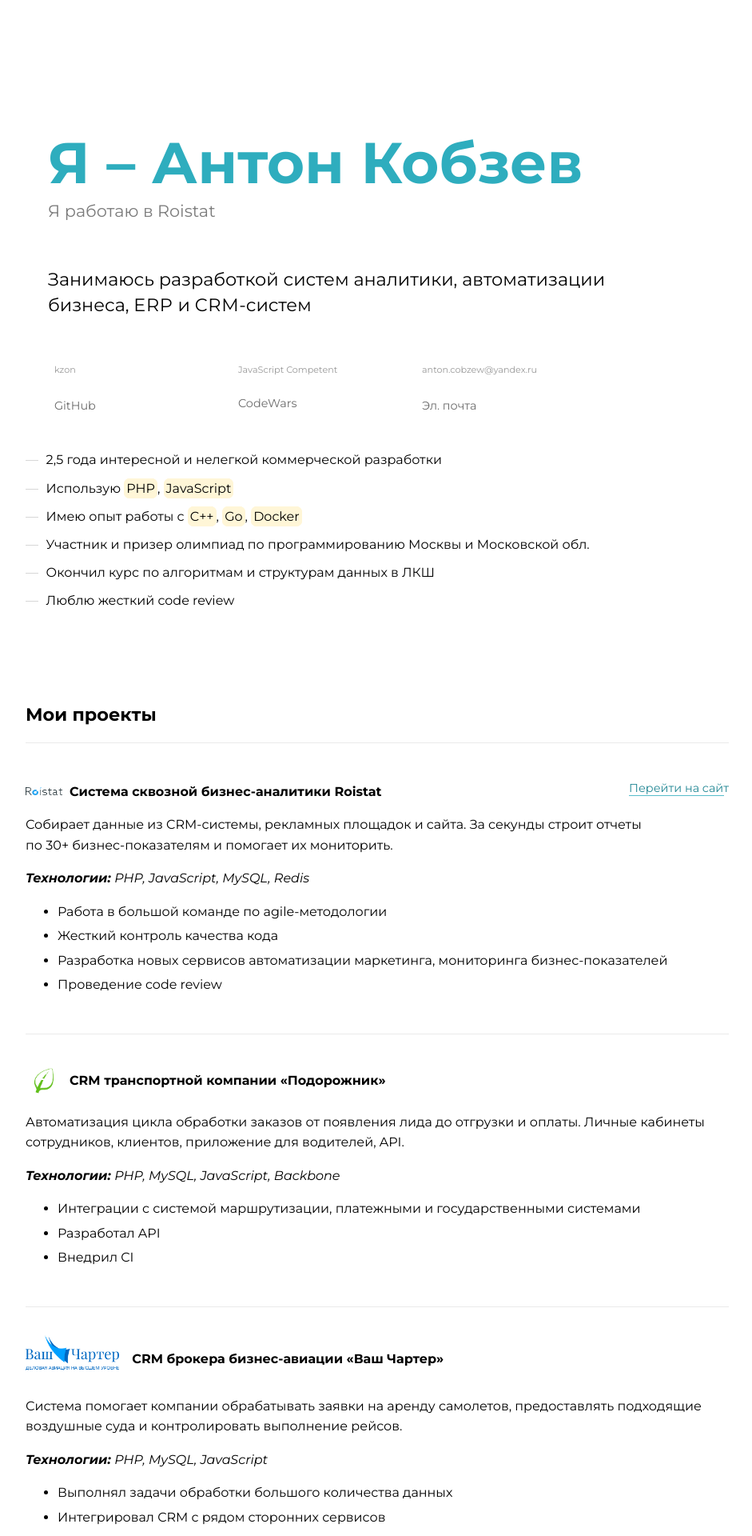
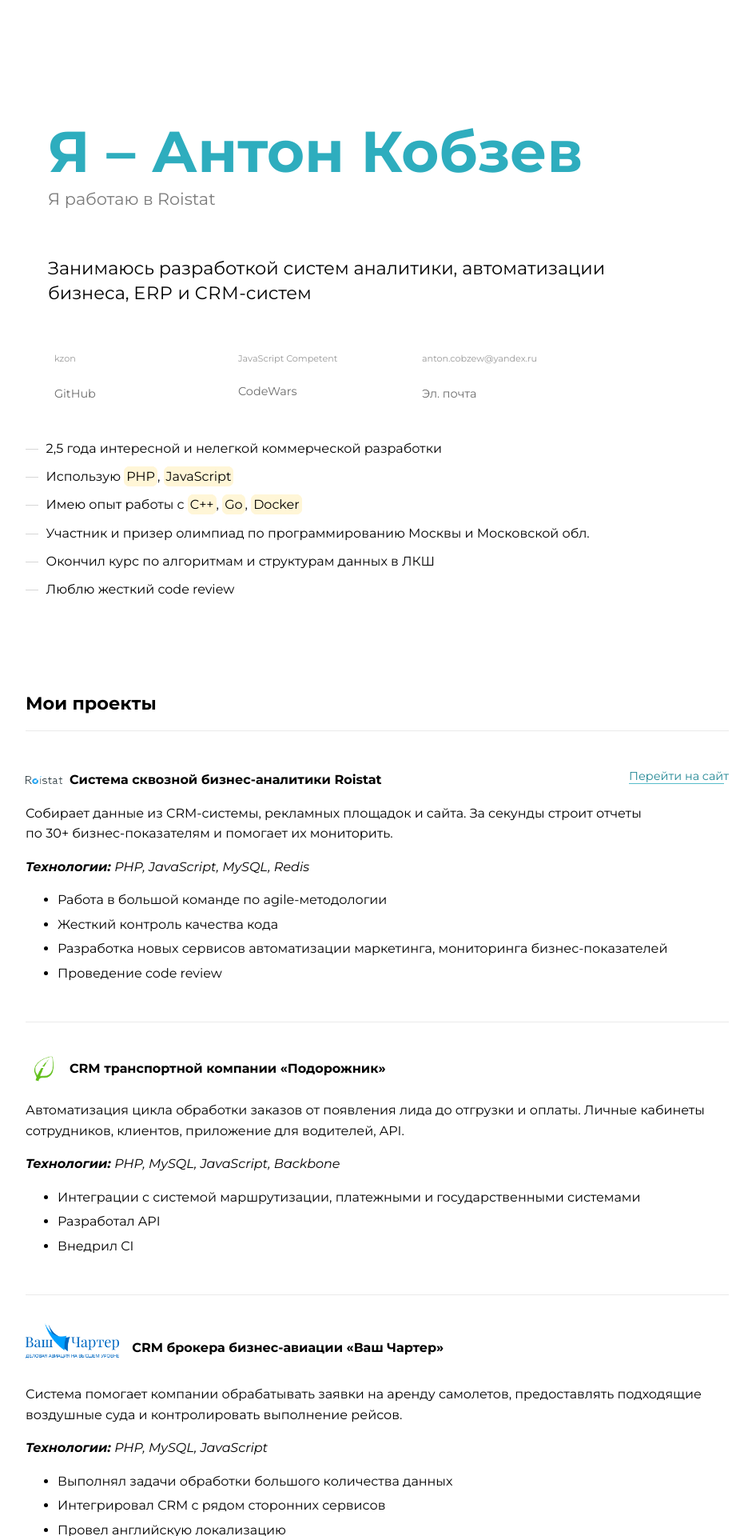
Before and after one commit to kzon/akobzev.com, a Jekyll site: the page built from index.md, in a window 1280 px wide. Shown: the top 1920 px of the page at 80% size, without its empty margins (168-1109 px from the left). Built offline with Jekyll 4.4.1, drawn with Linux system fonts in a browser that asks for light colours; a style sheet for code colours, icons or effects is not loaded.

Commit message:
Mobile adaptation

```diff
--- a/_sass/_main-banner.scss
+++ b/_sass/_main-banner.scss
@@ -1,6 +1,6 @@
 .main-banner {
     margin-top: 17vh;
-    margin-bottom: 70px;
+    margin-bottom: var(--main-banner-margin);
 
     &__title-container {
         margin-left: 28px;
@@ -10,7 +10,8 @@
         color: $secondary;
         font-size: 4.5em;
         font-weight: bold;
-        line-height: 1.4;
+        margin-bottom: .2em;
+        line-height: 1;
     }
 
     &__job {
@@ -30,7 +31,11 @@
     }
 
     @media (max-width: $small-device) {
-        margin-bottom: 40px;
+        margin-top: 80px;
+
+        &__title {
+            font-size: 3em;
+        }
 
         &__title-container {
             margin-left: 0;
--- a/_sass/_resume.scss
+++ b/_sass/_resume.scss
@@ -2,7 +2,7 @@
 $project-first-line-bottom-gap: 1em;
 
 .resume {
-    margin-top: 70px;
+    margin-top: var(--main-banner-margin);
 
     &__title {
         color: $secondary;
--- a/_sass/_vars.scss
+++ b/_sass/_vars.scss
@@ -4,3 +4,11 @@
 
 $medium-device: 920px;
 $small-device: 640px;
+
+:root {
+    --main-banner-margin: 70px;
+
+    @media (max-width: $small-device) {
+        --main-banner-margin: 40px;
+    }
+}
```
